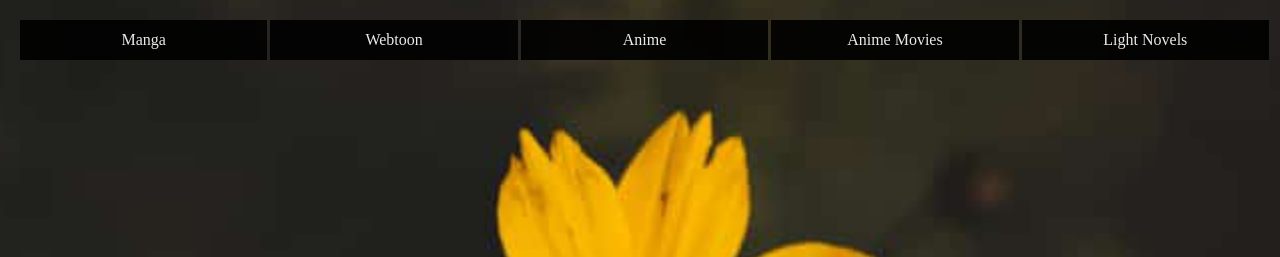
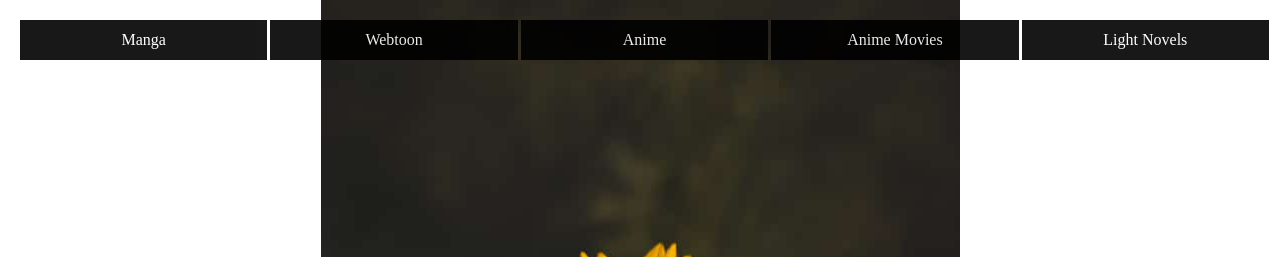
Before and after one commit to samskrrr/lastotaku.github.io, a plain HTML site: page index 2.html in a window 1280 px wide. Shown: the top 257 px of the page. Drawn offline with Linux system fonts and the light colour scheme.

Commit message:
what a drag

```diff
--- a/style 2.css
+++ b/style 2.css
@@ -4,10 +4,10 @@ body {
 	margin-top: 20px;
 	margin-left: 20px;
 	background: url(image.png) no-repeat;
-	background-size: cover;
+	background-size: center;
 	background-position: center;
 	height: 90vh;
-	font-family: comfortaa, Microsoft Sans Serif;
+	font-family: comfortaa, 'Microsoft Sans Serif';
 	color: white;
 }
 
```
